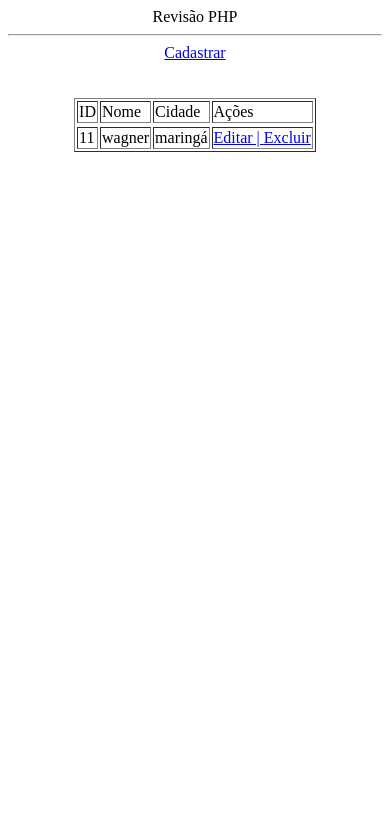
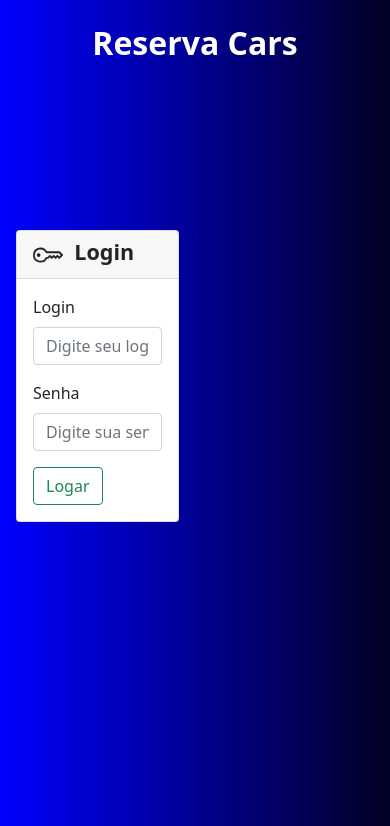
Before and after one commit to WagnerVCF/reservaphp, a PHP site: page / in a window 390 px wide. Shown: the top 826 px of the page. Run offline with PHP 8.4, Linux system fonts and the light colour scheme; data comes from the database, SQL or seed files in the repository; some libraries are stand-ins or nearby versions.

Commit message:
Add files via upload

```diff
--- a/conecta.php
+++ b/conecta.php
@@ -1,11 +1,8 @@
 <?php
-    $conn = mysqli_connect("localhost", "root", "", "pessoa");
+    $conn = mysqli_connect("localhost", "root", "", "reserva");
     mysqli_set_charset($conn, "utf8");
     if(!$conn){
-        echo "Erro de conexão com o BD: ".mysqli_connect_error();
+        echo "Error: Falha de conexão ao Banco de Dados MariaDB. ".PHP_EOL;
+        echo "Debugging error: ".mysqli_connect_error().PHP_EOL;
     }
-
-    // else {
-    //    echo "Conexão bem sucedida!"; teste conexão
-    //}
 ?>
--- a/index.php
+++ b/index.php
@@ -1,47 +1,86 @@
 <!DOCTYPE html>
-<html>
+<html lang="pt-br">
 
 <head>
-    <meta charset="utf8">
-    <title>Revisão PHP</title>
+    <meta charset="utf-8">
+    <meta http-equiv="content-language" content="pt-br">
+    <meta name="viewport" content="width=device-width, initial-scale=1">
+    <title>SENAI - Reserva de Carros</title>
+    <link href="https://cdn.jsdelivr.net/npm/bootstrap@5.0.2/dist/css/bootstrap.min.css" rel="stylesheet" integrity="sha384-EVSTQN3/azprG1Anm3QDgpJLIm9Nao0Yz1ztcQTwFspd3yD65VohhpuuCOmLASjC" crossorigin="anonymous">
 </head>
 
+<style>
+    body {
+        background-image: linear-gradient(to right, blue, rgb(2, 0, 36));
+    }
+
+    .header {
+        float: right;
+    }
+
+    .letra {
+        font-size: small;
+    }
+
+    .texth3 {
+        font-size: xx-large;
+        color: white;
+    }
+
+    .imgsize {
+        width: 35%;
+        height: 35%;
+    }
+
+    ;
+</style>
+
 <body>
-    <center>Revisão PHP</center>
-    <hr/>
-    <center> <a href="cadpessoa.php">Cadastrar</a></center>
-    <br/><br/>
-    <center><table border="1">
-        <tr>
-            <td>ID</td>
-            <td>Nome</td>
-            <td>Cidade</td>
-            <td>Ações</td>
-        </tr>
-        <tr>
-            <?php
-                include 'conecta.php';
-                $pesquisa = mysqli_query($conn, "SELECT * FROM pessoa");
-                $row = mysqli_num_rows($pesquisa);
-                if($row > 0){
-                    while($pessoa = $pesquisa->fetch_array()){
-                        $id = $pessoa['id'];
-                        echo    "<tr>";
-                        echo    "<td>".$pessoa['id']."</td>";
-                        echo    "<td>".$pessoa['nome']."</td>";
-                        echo    "<td>".$pessoa['cidade']."</td>";
-                        echo    "<td><a href='edita.php?id=$id'>Editar | <a href='excluir.php?id=$id'>Excluir<a/></td>";
-                        echo    "</tr>";
-                    }
-                    mysqli_close($conn);
-                }else{
-                    echo    "Não há pessoas para listar!!";
-                    echo    "</tr>";
-                    mysqli_close($conn);
-                }
-            ?>
-        </tr>
-    </table></center>
+    <br>
+    <script src="https://ajax.googleapis.com/ajax/libs/jquery/1.12.4/jquery.min.js"></script>
+    <script src="scripts/bootstrap5/js/bootstrap.min.js"></script>
+    <center>
+        <div>
+            <h3 class=texth3><b>Reserva Cars</b></h3>
+        </div>
+    </center>
+    <center>
+        <br>
+        <br>
+        <br>
+        <br>
+    </center>
+    <br>
+    <br>
+    <div class="container">
+        <div class="row">
+            <div class="w-50 p-3">
+                <div class="card shadow-sm">
+                    <div class="card-header">
+                        <h4 class="my-0 fw-normal"><b><svg xmlns="http://www.w3.org/2000/svg" width="30" height="30" fill="currentColor" class="bi bi-key" viewBox="0 0 16 16">
+                                    <path d="M0 8a4 4 0 0 1 7.465-2H14a.5.5 0 0 1 .354.146l1.5 1.5a.5.5 0 0 1 0 .708l-1.5 1.5a.5.5 0 0 1-.708 0L13 9.207l-.646.647a.5.5 0 0 1-.708 0L11 9.207l-.646.647a.5.5 0 0 1-.708 0L9 9.207l-.646.647A.5.5 0 0 1 8 10h-.535A4 4 0 0 1 0 8zm4-3a3 3 0 1 0 2.712 4.285A.5.5 0 0 1 7.163 9h.63l.853-.854a.5.5 0 0 1 .708 0l.646.647.646-.647a.5.5 0 0 1 .708 0l.646.647.646-.647a.5.5 0 0 1 .708 0l.646.647.793-.793-1-1h-6.63a.5.5 0 0 1-.451-.285A3 3 0 0 0 4 5z" />
+                                    <path d="M4 8a1 1 0 1 1-2 0 1 1 0 0 1 2 0z" />
+                                </svg>&nbsp;&nbsp;Login</b></h4>
+                    </div>
+                    <div class="card-body">
+                        <form action="login.php" method="POST">
+                            <div class="mb-3">
+                                <label class="form-label">Login</label>
+                                <input type="text" class="form-control" name="login" placeholder="Digite seu login" required>
+                            </div>
+                            <div class="mb-3">
+                                <label class="form-label">Senha</label>
+                                <input type="password" class="form-control" name="senha" placeholder="Digite sua senha" required>
+                            </div>
+                            <button type="submit" class="btn btn-outline-success">Logar</button>
+                        </form>
+                    </div>
+                </div>
+            </div>
+        </div>
+    </div>
+    <br>
+    <br>
 </body>
 
 </html>
```
Also changed, not shown: dash.php (added, +103 -0 lines), login.php (added, +12 -0 lines), README.md.
